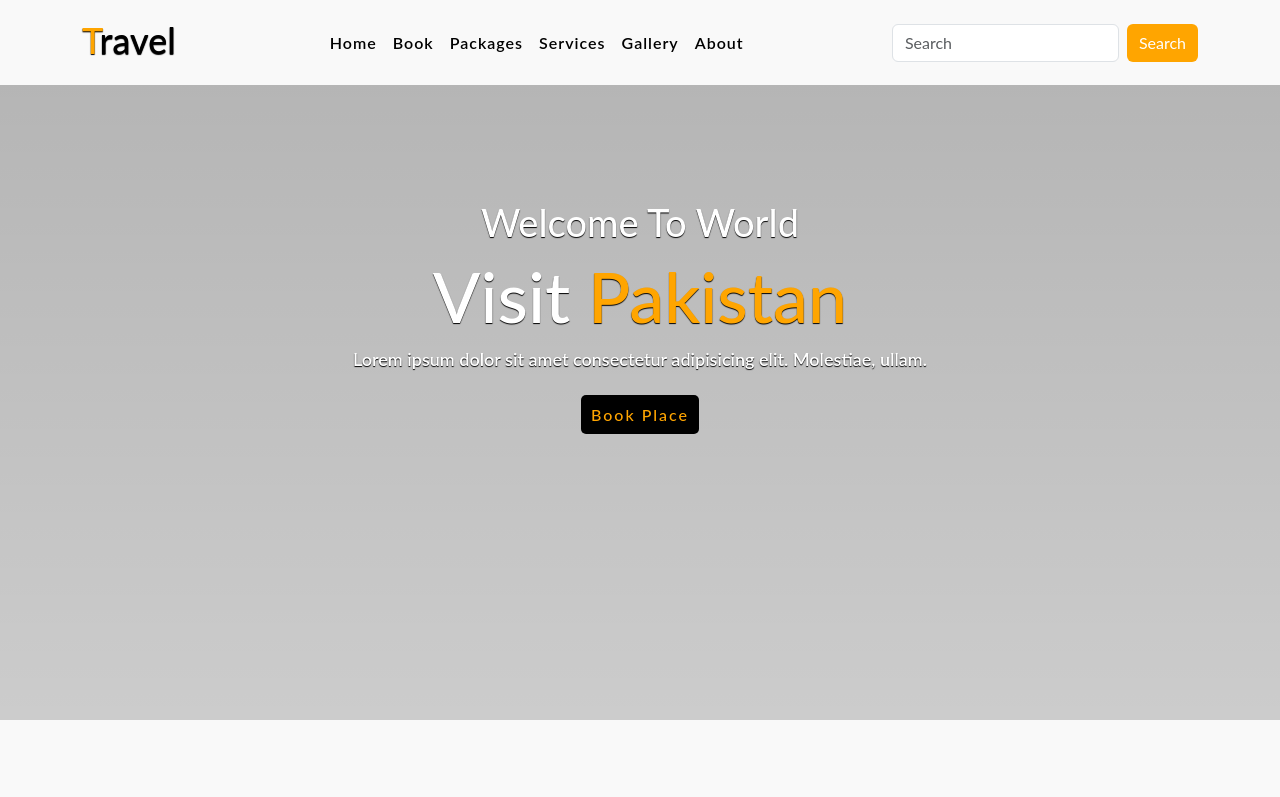
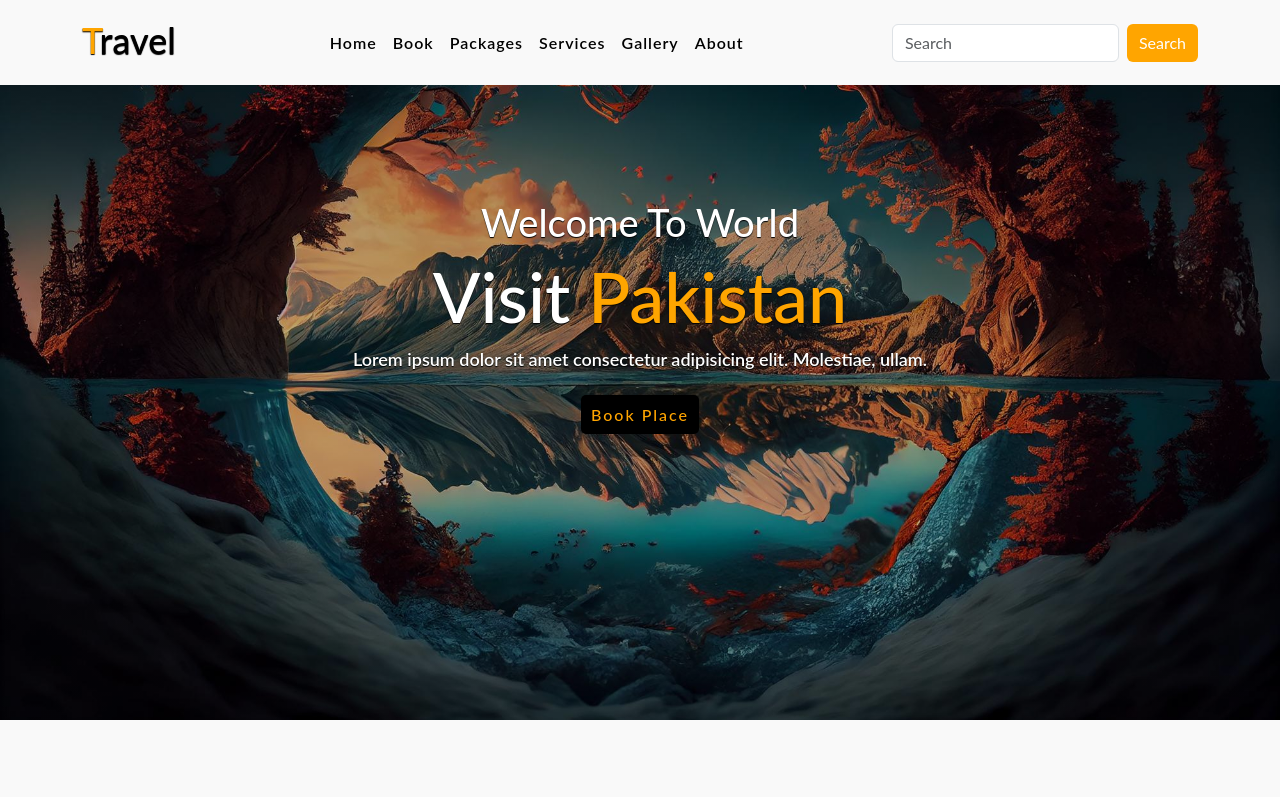
Before and after one commit to CahyoAprianto112/latihan_project, a plain HTML site: page index.html in a window 1280 px wide. Shown: the top 797 px of the page. Drawn offline with nearby package versions, Linux system fonts and the light colour scheme; the site is published under a folder, as on GitHub Pages, so addresses that start at the root find nothing.

Commit message:
Update style.css

```diff
--- a/style.css
+++ b/style.css
@@ -68,7 +68,7 @@
 .home {
     width: 100%;
     height: 90vh;
-    background-image: linear-gradient(rgba(0,0,0,0.3),rgba(0,0,0,0.2)), url(/img/bg-image2.jpg);
+    background-image: linear-gradient(rgba(0,0,0,0.3),rgba(0,0,0,0.2)), url(img/bg-image2.jpg);
     background-repeat: no-repeat;
     background-size: cover;
 }
```
